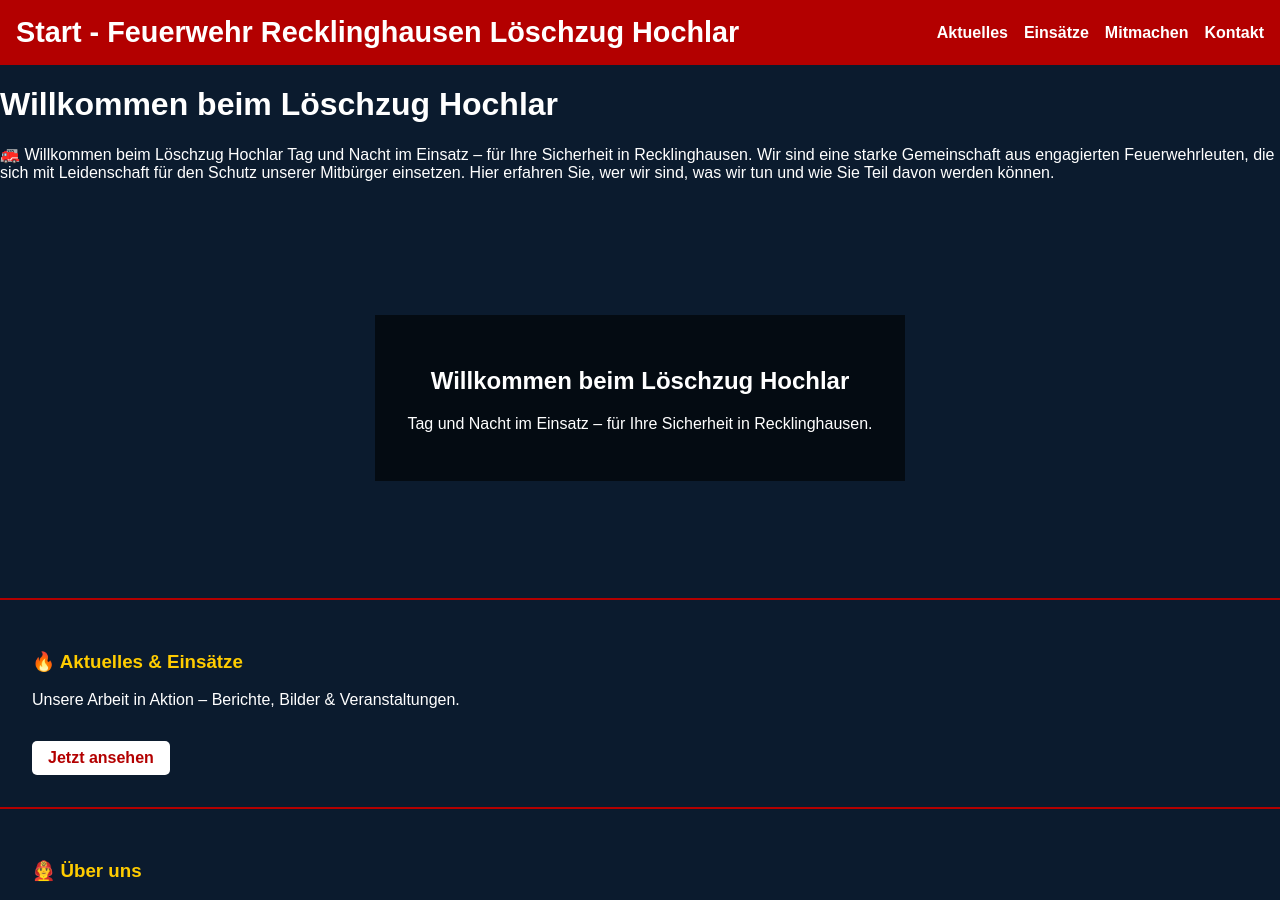
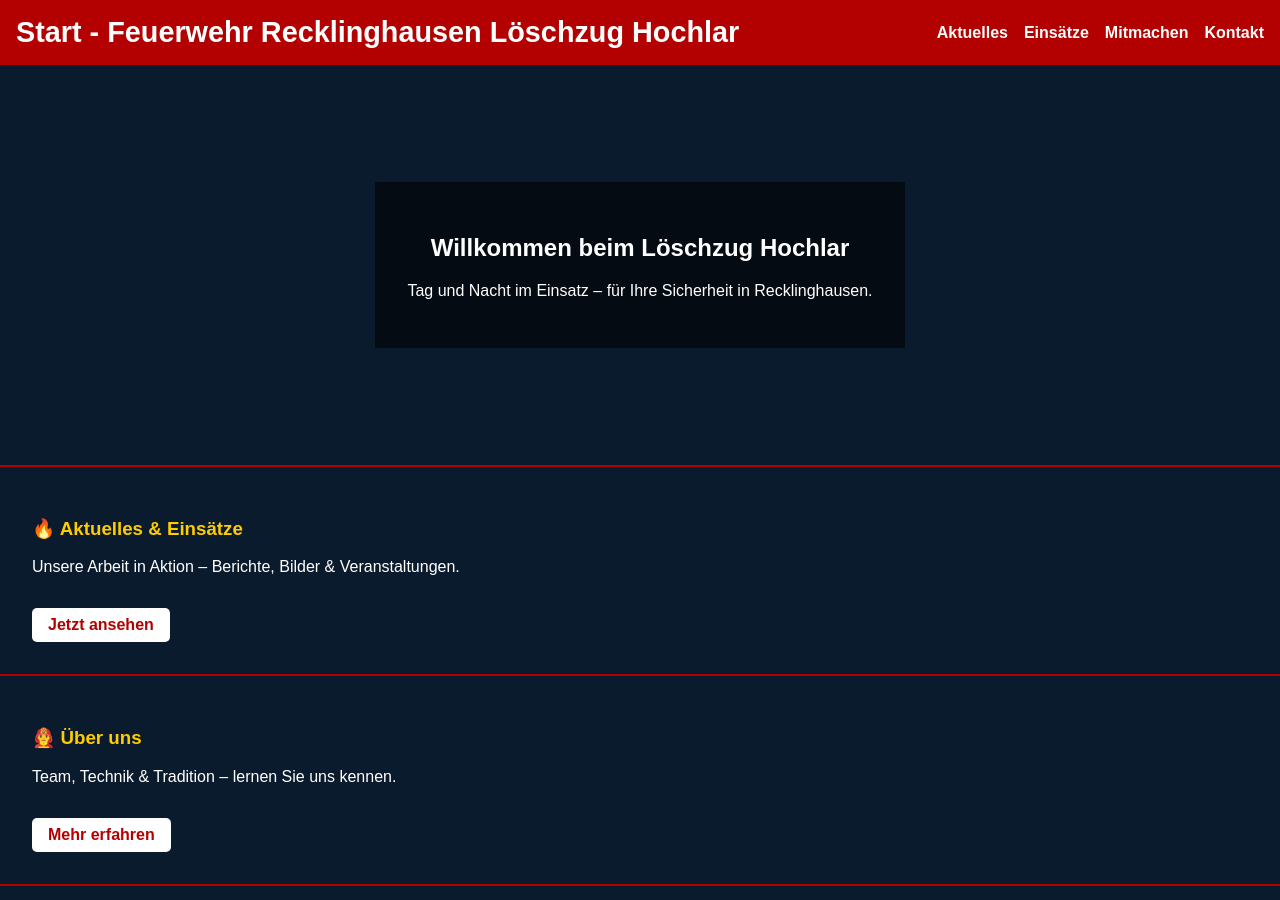
Before and after one commit to stefan-becker/loeschzug-hochlar, a Jekyll site: the page built from index.md, in a window 1280 px wide and 900 px high. Built offline with Jekyll 4.4.1, drawn with Linux system fonts in a browser that asks for light colours.

Commit message:
Style geändert

```diff
--- /dev/null
+++ b/_layouts/start.html
@@ -0,0 +1,59 @@
+<!DOCTYPE html>
+<html lang="de">
+<head>
+  <meta charset="UTF-8">
+  <meta name="viewport" content="width=device-width, initial-scale=1.0">
+  <title>{{ page.title }} - {{ site.title }}</title>
+  <link rel="stylesheet" href="{{ '/assets/css/style.css' | relative_url }}">
+</head>
+<body>
+
+  <header>
+    <h1>{{ page.title }} - {{ site.title }}</h1>
+    <nav>
+      <ul>
+        <li><a href="{{ 'https://www.facebook.com/lz.hochlar' }}" target="_blank">Aktuelles</a></li>
+        <li><a href="{{ 'https://www.kreis-re.de/Inhalte/Buergerservice/Leben_und_Wohnen/Feuerwehr-_und_Rettungsleitstelle/_Einsaetze_der_Feuerwehren/index.asp' }}" target="_blank">Einsätze</a></li>
+        <li><a href="#mitmachen">Mitmachen</a></li>
+        <li><a href="#kontakt">Kontakt</a></li>
+      </ul>
+    </nav>
+  </header>
+  <main>
+  <section class="hero">
+    <div class="hero-text">
+      <h2>Willkommen beim Löschzug Hochlar</h2>
+      <p>Tag und Nacht im Einsatz – für Ihre Sicherheit in Recklinghausen.</p>
+    </div>
+  </section>
+
+  <section id="aktuelles" class="content-block">
+    <h3>🔥 Aktuelles & Einsätze</h3>
+    <p>Unsere Arbeit in Aktion – Berichte, Bilder & Veranstaltungen.</p>
+    <a href="{{ 'https://www.kreis-re.de/Inhalte/Buergerservice/Leben_und_Wohnen/Feuerwehr-_und_Rettungsleitstelle/_Einsaetze_der_Feuerwehren/index.asp' }}" target="_blank">Jetzt ansehen</a>
+  </section>
+
+  <section id="ueber-uns" class="content-block">
+    <h3>👨‍🚒 Über uns</h3>
+    <p>Team, Technik & Tradition – lernen Sie uns kennen.</p>
+    <a href="#">Mehr erfahren</a>
+  </section>
+
+  <section id="mitmachen" class="content-block">
+    <h3>📅 Mitmachen & Unterstützen</h3>
+    <p>Ob aktiv oder als Förderer – wir freuen uns auf Sie!</p>
+    <a href="#">Mitmachen</a>
+  </section>
+
+  <section id="kontakt" class="content-block">
+    <h3>📞 Kontakt</h3>
+    <p>Fragen? Schreiben Sie uns oder kommen Sie vorbei!</p>
+    <a href="#">Kontaktformular öffnen</a>
+  </section>
+  </main>
+  <footer>
+    <p><a href="{{ '/datenschutz.html' | relative_url }}">Datenschutz</a> <a href="{{ '/impressum.html' | relative_url }}">Impressum</a><br>© 2025 Feuerwehr Recklinghausen Löschzug Hochlar</p>
+  </footer>
+
+</body>
+</html>
```
Also changed, not shown: index.md (+1 -1 lines).
